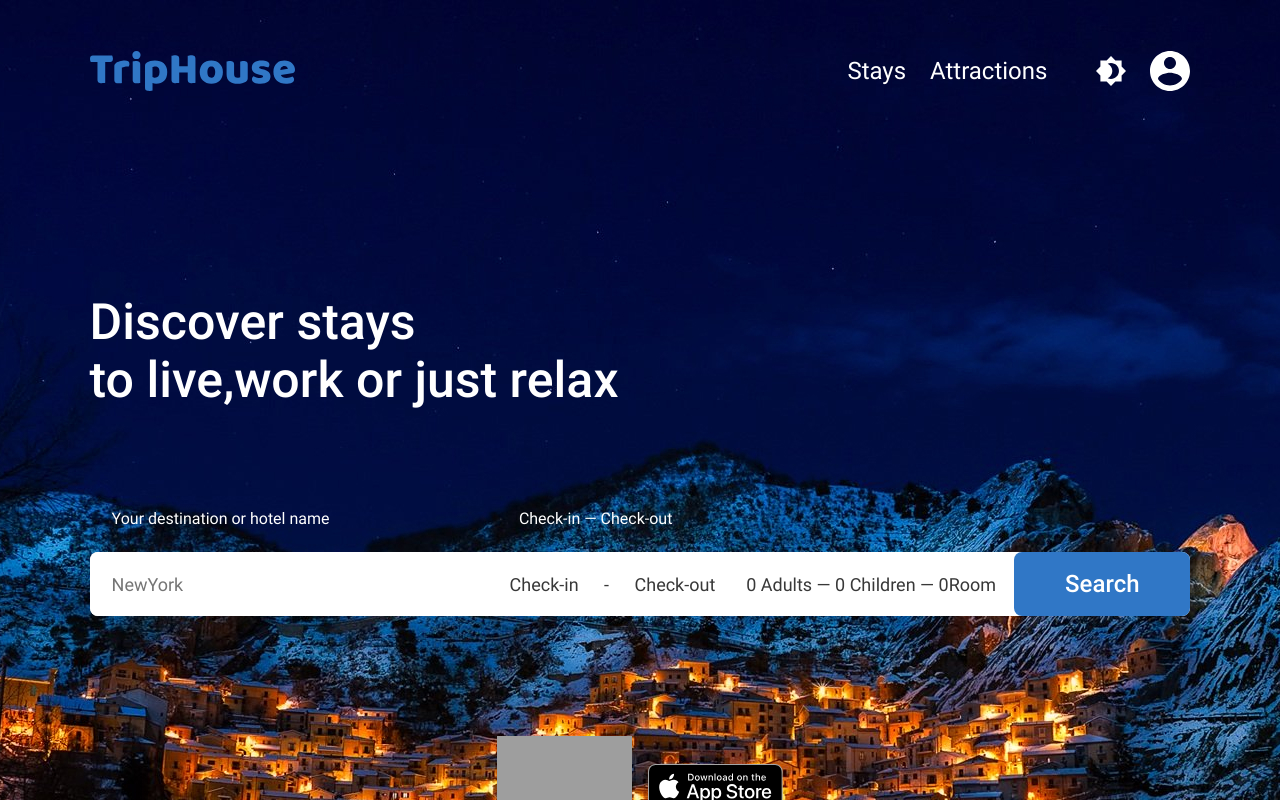
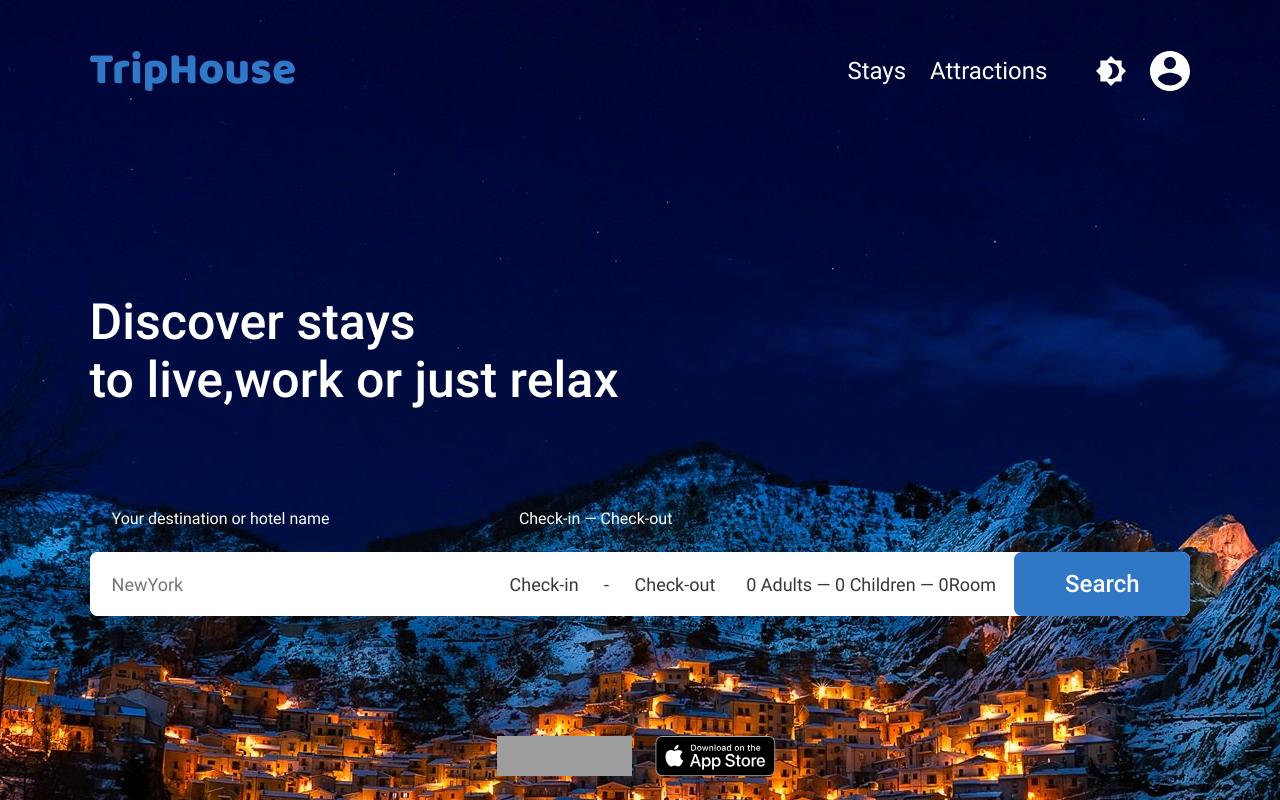
Before and after one commit to Albertoejdhdjfjdjfj/if-react, a React (Create React App) app in the folder if-react/: page / in a window 1280 px wide. Shown: the top 800 px of the page. Built offline with nearby package versions, Linux system fonts and the light colour scheme; grey boxes are pictures that could not be loaded.

Commit message:
I corrected code

```diff
--- a/if-react/src/componens/TopSection/TopSection.css
+++ b/if-react/src/componens/TopSection/TopSection.css
@@ -25,6 +25,7 @@
   display: flex;
   flex-direction: column;
   align-items: center;
+  background-size: cover;
 }
 
 header {
@@ -118,6 +119,12 @@ form > input {
   color: var(--font-col-dark-gray);
 }
 
+form > input:focus {
+  outline: 0;
+  outline-offset: 0;
+  border: 3px solid #f5bd41;
+}
+
 .date_input {
   width: 21%;
   display: flex;
@@ -164,4 +171,5 @@ form > input {
 
 .wrapper_apps > img {
   width: 135px;
+  height: 40px;
 }
--- a/if-react/src/componens/TopSection/TopSection.js
+++ b/if-react/src/componens/TopSection/TopSection.js
@@ -43,7 +43,9 @@ const TopSection = () => {
         <form>
           <input
             id="city_input"
-            onChange={(e) => {setCity(e.target.value)}}
+            onChange={(e) => {
+              setCity(e.target.value);
+            }}
             class="city_input"
             placeholder="NewYork"
             type="search"
```
